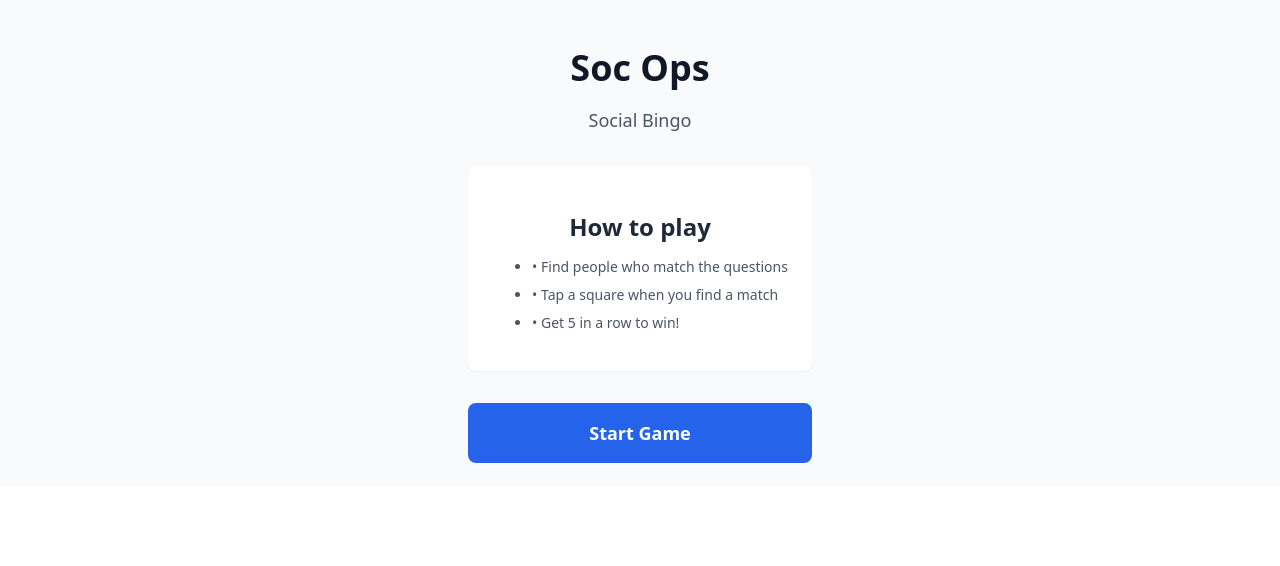
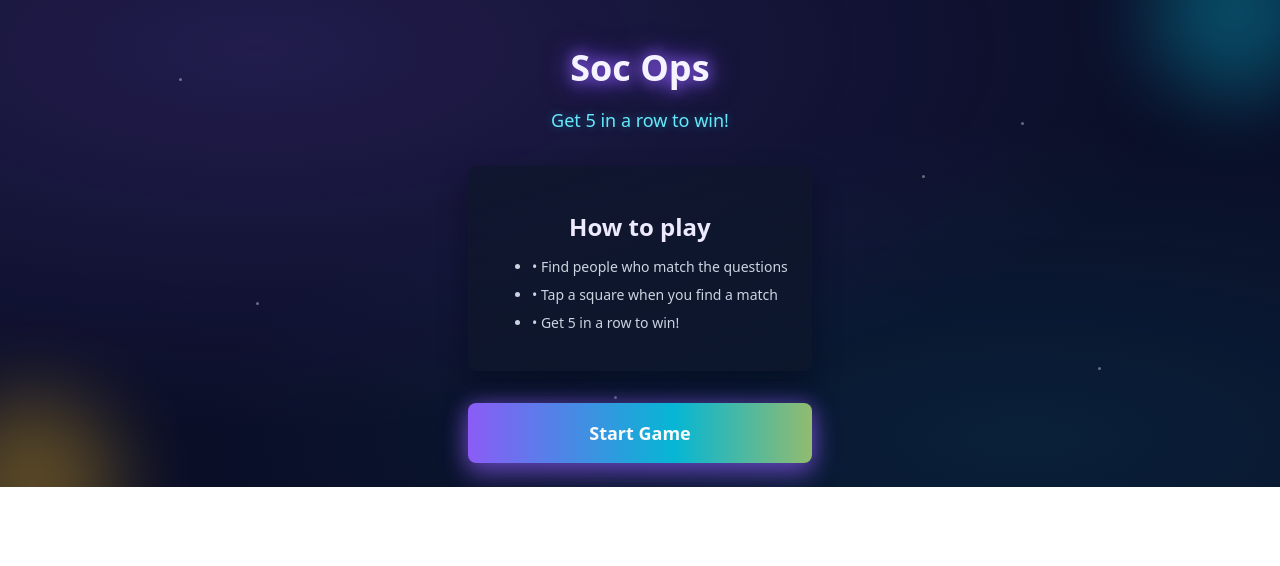
Before and after one commit to milavidoeska5/bingo-soc-ops-demo, a FastAPI app: page / in a window 1280 px wide. Shown: the top 566 px of the page. Run offline with FastAPI, Linux system fonts and the light colour scheme.

Commit message:
feat: add cosmic animated start screen variation
Agent-Logs-Url: https://github.com/milavidoeska5/bingo-soc-ops-demo/sessions/7bd86848-ce21-4489-a792-abe9c3cb0e82

Co-authored-by: milavidoeska5 <153745254+milavidoeska5@users.noreply.github.com>

```diff
--- a/app/main.py
+++ b/app/main.py
@@ -60,7 +60,7 @@ async def reset_game(request: Request) -> Response:
     session.reset_game()
     return templates.TemplateResponse(
         request,
-        "components/start_screen.html",
+        "components/start_screen_cosmic.html",
         {"session": session, "GameState": GameState},
     )
 
--- a/app/static/css/app.css
+++ b/app/static/css/app.css
@@ -161,3 +161,269 @@ button:disabled {
 .animate-\[bounce_0\.5s_ease-out\] {
     animation: bounce 0.5s ease-out;
 }
+
+@keyframes pulse-glow {
+    0%, 100% {
+        box-shadow: 0 0 12px rgba(139, 92, 246, 0.4), 0 0 26px rgba(139, 92, 246, 0.2);
+    }
+    50% {
+        box-shadow: 0 0 22px rgba(139, 92, 246, 0.8), 0 0 38px rgba(6, 182, 212, 0.35);
+    }
+}
+
+@keyframes scale-hover {
+    0% { transform: scale(1); }
+    100% { transform: scale(1.08); }
+}
+
+@keyframes slide-in-up {
+    0% {
+        opacity: 0;
+        transform: translateY(22px);
+    }
+    100% {
+        opacity: 1;
+        transform: translateY(0);
+    }
+}
+
+@keyframes stagger-in {
+    0% {
+        opacity: 0;
+        transform: translateY(10px);
+    }
+    100% {
+        opacity: 1;
+        transform: translateY(0);
+    }
+}
+
+@keyframes bounce-emphasis {
+    0%, 100% {
+        transform: translateY(0);
+    }
+    40% {
+        transform: translateY(-5px);
+    }
+    60% {
+        transform: translateY(2px);
+    }
+}
+
+@keyframes ripple {
+    0% {
+        transform: translate(-50%, -50%) scale(0);
+        opacity: 0.55;
+    }
+    100% {
+        transform: translate(-50%, -50%) scale(3);
+        opacity: 0;
+    }
+}
+
+.animate-scale-hover {
+    transform: scale(1);
+    transition: transform 220ms ease, filter 220ms ease;
+    will-change: transform;
+}
+
+.animate-scale-hover:hover {
+    animation: scale-hover 220ms ease forwards;
+}
+
+.animate-pulse-glow {
+    animation: pulse-glow 1s ease-in-out infinite;
+}
+
+.animate-slide-in {
+    animation: slide-in-up 0.8s ease-out both;
+    will-change: transform, opacity;
+}
+
+.animate-stagger-in {
+    opacity: 0;
+    animation: stagger-in 0.45s ease-out both;
+    animation-delay: calc(var(--stagger-index, 0) * 130ms + 240ms);
+    will-change: transform, opacity;
+}
+
+.animate-stagger-in[data-stagger="0"] { --stagger-index: 0; }
+.animate-stagger-in[data-stagger="1"] { --stagger-index: 1; }
+.animate-stagger-in[data-stagger="2"] { --stagger-index: 2; }
+.animate-stagger-in[data-stagger="3"] { --stagger-index: 3; }
+.animate-stagger-in[data-stagger="4"] { --stagger-index: 4; }
+
+.animate-bounce-emphasis {
+    animation: bounce-emphasis 1.1s ease-in-out infinite;
+}
+
+.glow-enhanced {
+    filter: drop-shadow(0 0 10px rgba(139, 92, 246, 0.45));
+}
+
+.cosmic-start-screen {
+    position: relative;
+    overflow: hidden;
+    background: radial-gradient(130% 140% at 20% 10%, rgba(139, 92, 246, 0.18), transparent 56%),
+        radial-gradient(100% 100% at 80% 90%, rgba(6, 182, 212, 0.1), transparent 65%),
+        #0a0e27;
+    color: #e2e8f0;
+}
+
+.cosmic-content {
+    position: relative;
+    z-index: 2;
+}
+
+.cosmic-title {
+    color: #f5f3ff;
+    text-shadow: 0 0 14px rgba(139, 92, 246, 0.85), 0 0 30px rgba(139, 92, 246, 0.5);
+}
+
+.cosmic-tagline {
+    color: #67e8f9;
+    text-shadow: 0 0 10px rgba(6, 182, 212, 0.45);
+}
+
+.cosmic-heading {
+    color: #ede9fe;
+}
+
+.cosmic-list {
+    color: #cbd5e1;
+}
+
+.cosmic-rules-card {
+    background: rgba(15, 23, 42, 0.72);
+    border-color: rgba(139, 92, 246, 0.55);
+    box-shadow: 0 14px 28px rgba(2, 6, 23, 0.45);
+    transition: box-shadow 220ms ease, transform 220ms ease;
+}
+
+.cosmic-rules-card:hover {
+    transform: translateY(-2px);
+    box-shadow: 0 0 24px rgba(139, 92, 246, 0.5), 0 14px 28px rgba(2, 6, 23, 0.45);
+}
+
+.cosmic-start-btn {
+    position: relative;
+    overflow: hidden;
+    color: #f8fafc;
+    background: linear-gradient(90deg, #8b5cf6 0%, #06b6d4 60%, #fbbf24 130%);
+    box-shadow: 0 10px 24px rgba(139, 92, 246, 0.45);
+    transition: filter 180ms ease, box-shadow 180ms ease, transform 180ms ease;
+}
+
+.cosmic-start-btn:hover {
+    transform: translateY(-1px);
+    filter: brightness(1.1);
+    box-shadow: 0 0 20px rgba(6, 182, 212, 0.55), 0 14px 30px rgba(139, 92, 246, 0.45);
+}
+
+.cosmic-start-btn:active {
+    transform: translateY(0);
+}
+
+.cosmic-start-btn::after {
+    content: "";
+    position: absolute;
+    top: 50%;
+    left: 50%;
+    width: 36px;
+    height: 36px;
+    border-radius: 999px;
+    pointer-events: none;
+    background: radial-gradient(circle, rgba(255, 255, 255, 0.6) 0%, rgba(255, 255, 255, 0) 70%);
+    transform: translate(-50%, -50%) scale(0);
+}
+
+.cosmic-start-btn:active::after {
+    animation: ripple 480ms ease-out;
+}
+
+.cosmic-accent {
+    position: absolute;
+    width: 170px;
+    height: 170px;
+    border-radius: 999px;
+    filter: blur(40px);
+    opacity: 0.45;
+    pointer-events: none;
+}
+
+.cosmic-accent-cyan {
+    top: -72px;
+    right: -40px;
+    background: rgba(6, 182, 212, 0.8);
+}
+
+.cosmic-accent-gold {
+    bottom: -80px;
+    left: -52px;
+    background: rgba(251, 191, 36, 0.75);
+}
+
+.cosmic-stars {
+    position: absolute;
+    inset: 0;
+    z-index: 1;
+    pointer-events: none;
+}
+
+.cosmic-star {
+    position: absolute;
+    width: 3px;
+    height: 3px;
+    border-radius: 999px;
+    background: #f8fafc;
+    opacity: 0.38;
+    animation: pulse-glow 1.1s ease-in-out infinite;
+}
+
+.cosmic-star:nth-child(1) {
+    top: 16%;
+    left: 14%;
+    animation-duration: 0.9s;
+}
+
+.cosmic-star:nth-child(2) {
+    top: 25%;
+    right: 20%;
+    animation-duration: 1.18s;
+}
+
+.cosmic-star:nth-child(3) {
+    top: 36%;
+    left: 72%;
+    animation-duration: 1.04s;
+}
+
+.cosmic-star:nth-child(4) {
+    top: 62%;
+    left: 20%;
+    animation-duration: 0.82s;
+}
+
+.cosmic-star:nth-child(5) {
+    bottom: 24%;
+    right: 14%;
+    animation-duration: 1.24s;
+}
+
+.cosmic-star:nth-child(6) {
+    bottom: 18%;
+    left: 48%;
+    animation-duration: 0.96s;
+}
+
+@media (min-width: 768px) {
+    .cosmic-content {
+        max-width: 28rem;
+    }
+}
+
+@media (min-width: 1024px) {
+    .cosmic-content {
+        max-width: 32rem;
+    }
+}
--- /dev/null
+++ b/app/templates/components/start_screen_cosmic.html
@@ -0,0 +1,36 @@
+<div id="game-container">
+<div class="cosmic-start-screen flex flex-col items-center justify-center min-h-full p-6">
+    <div class="cosmic-accent cosmic-accent-cyan"></div>
+    <div class="cosmic-accent cosmic-accent-gold"></div>
+    <div class="cosmic-stars" aria-hidden="true">
+        <span class="cosmic-star"></span>
+        <span class="cosmic-star"></span>
+        <span class="cosmic-star"></span>
+        <span class="cosmic-star"></span>
+        <span class="cosmic-star"></span>
+        <span class="cosmic-star"></span>
+    </div>
+
+    <div class="text-center max-w-sm cosmic-content">
+        <h1 class="text-4xl font-bold mb-2 cosmic-title animate-scale-hover glow-enhanced">Soc Ops</h1>
+        <p class="text-lg mb-8 cosmic-tagline animate-bounce-emphasis">Get 5 in a row to win!</p>
+
+        <div class="cosmic-rules-card rounded-lg p-6 border mb-8 animate-slide-in animate-pulse-glow">
+            <h2 class="font-semibold mb-3 cosmic-heading">How to play</h2>
+            <ul class="text-left text-sm space-y-2 cosmic-list">
+                <li class="animate-stagger-in" data-stagger="0">• Find people who match the questions</li>
+                <li class="animate-stagger-in" data-stagger="1">• Tap a square when you find a match</li>
+                <li class="animate-stagger-in" data-stagger="2">• Get 5 in a row to win!</li>
+            </ul>
+        </div>
+
+        <button
+            hx-post="/start"
+            hx-target="#game-container"
+            hx-swap="outerHTML"
+            class="w-full font-semibold py-4 px-8 rounded-lg text-lg cosmic-start-btn glow-enhanced transition-all">
+            Start Game
+        </button>
+    </div>
+</div>
+</div>
--- a/app/templates/home.html
+++ b/app/templates/home.html
@@ -2,7 +2,7 @@
 
 {% block content %}
 {% if session.game_state == GameState.START %}
-    {% include "components/start_screen.html" %}
+    {% include "components/start_screen_cosmic.html" %}
 {% else %}
     {% include "components/game_screen.html" %}
 {% endif %}
```
Also changed, not shown: tests/test_api.py (+3 -0 lines).
